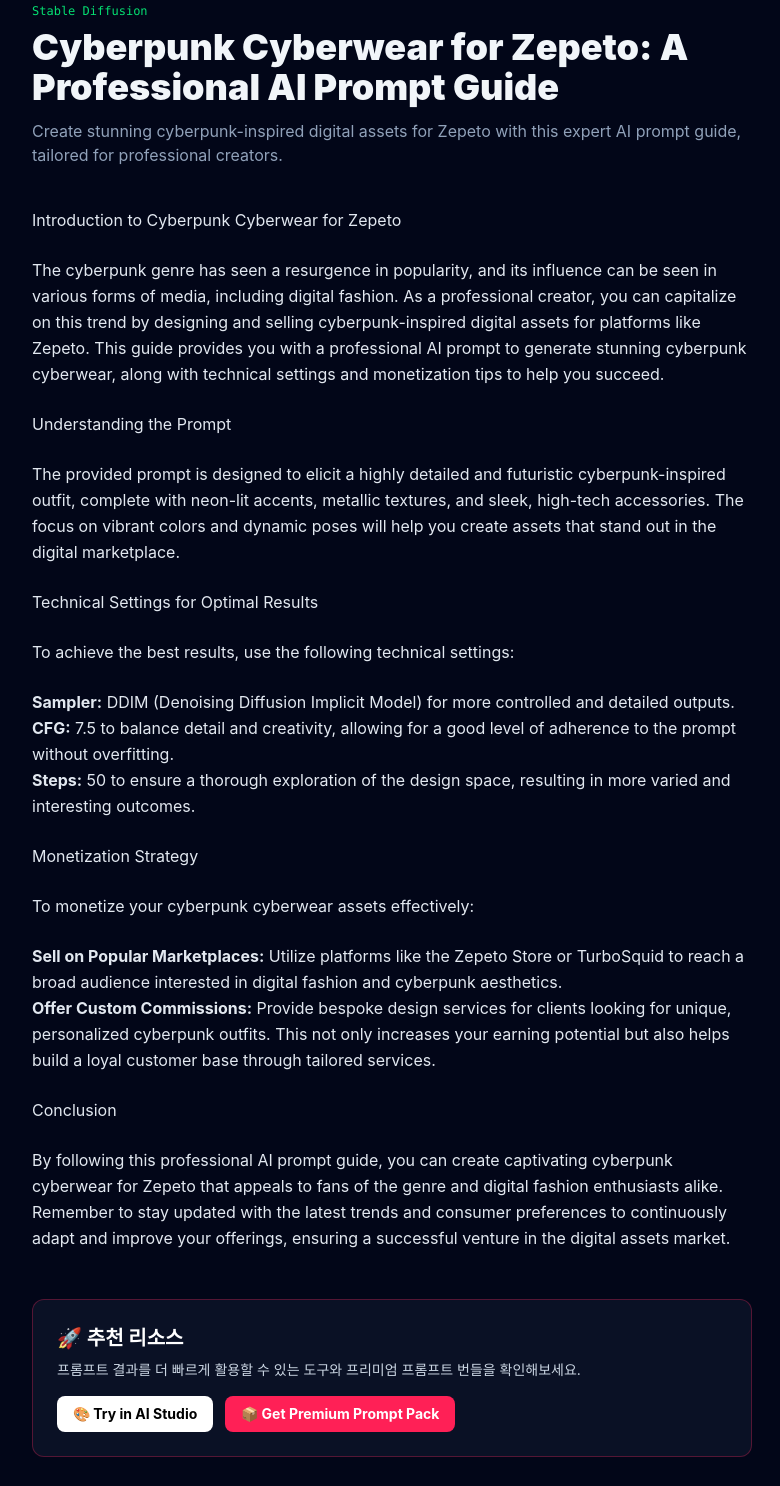
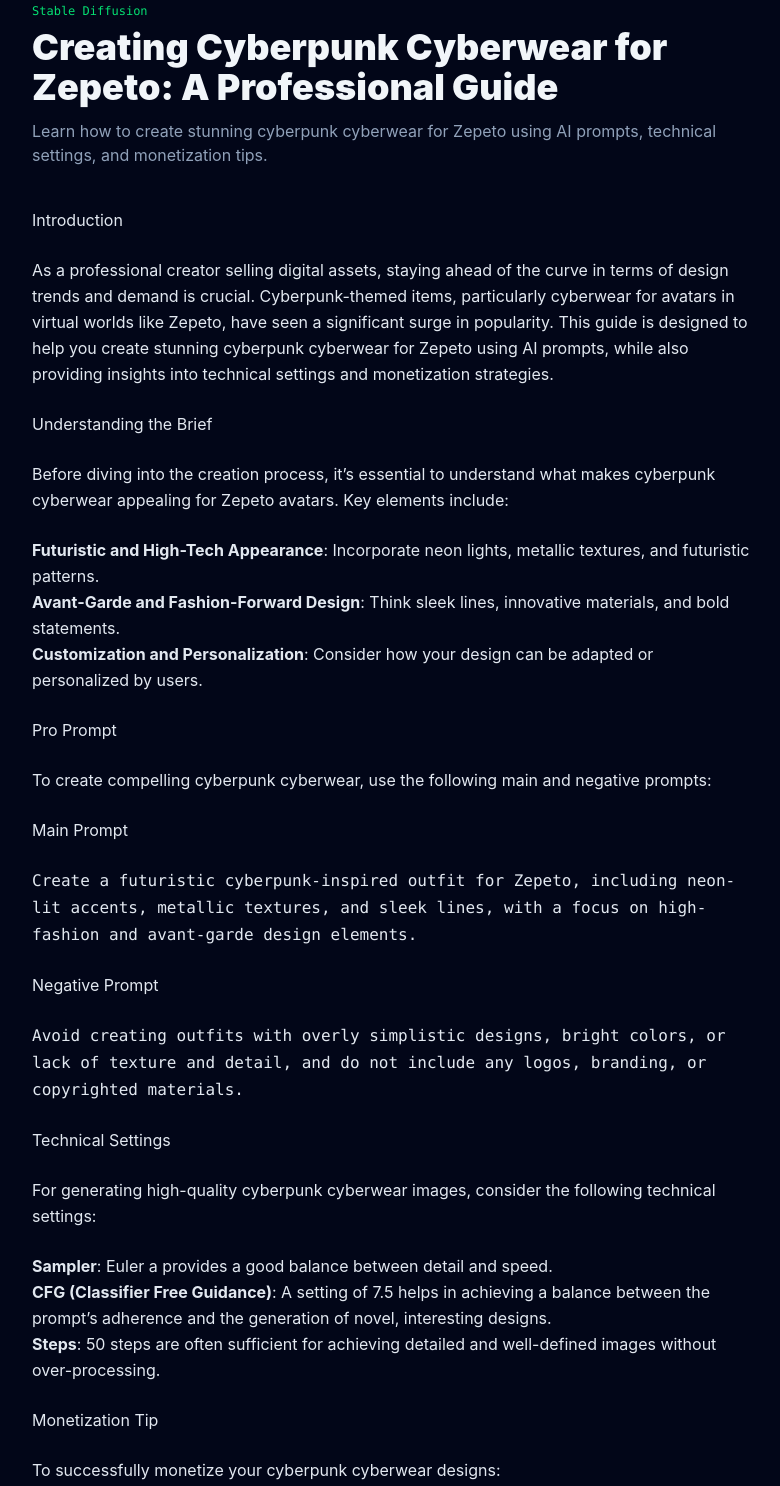
Before and after one commit to chenghun1234-dotcom/promptforge, an Astro site: page /prompts/cyberpunk-cyberwear-for-zepeto in a window 1280 px wide. Shown: the part 45-1531 px from the top of the page, without its empty margins (248-1028 px from the left). Built offline with nearby package versions, Linux system fonts and the light colour scheme; Astro itself is replaced by a stand-in of ours.

Commit message:
🚀 Auto-forged new prompts via Groq

```diff
--- a/src/content/prompts/cyberpunk-cyberwear-for-zepeto.md
+++ b/src/content/prompts/cyberpunk-cyberwear-for-zepeto.md
@@ -1,37 +1,51 @@
 ---
-title: "Cyberpunk Cyberwear for Zepeto: A Professional AI Prompt Guide"
-description: "Create stunning cyberpunk-inspired digital assets for Zepeto with this expert AI prompt guide, tailored for professional creators."
-date: "2026-07-08T22:52:17.600333+00:00"
+title: "Creating Cyberpunk Cyberwear for Zepeto: A Professional Guide"
+description: "Learn how to create stunning cyberpunk cyberwear for Zepeto using AI prompts, technical settings, and monetization tips."
+date: "2026-07-09T01:26:14.717421+00:00"
 tags:
   - Cyberpunk
   - Cyberwear
   - Zepeto
   - Digital Assets
-  - AI Prompt
+  - AI Prompts
 model: "Stable Diffusion"
-prompt: "Generate a highly detailed, futuristic cyberpunk-inspired outfit for Zepeto, including neon-lit accents, metallic textures, and sleek, high-tech accessories, with a focus on vibrant colors and dynamic poses."
-negativePrompt: "Avoid generating outfits with overly simplistic designs, muted colors, or lack of futuristic elements, and do not include any realistic or historical references that may detract from the cyberpunk aesthetic."
-sampler: "DDIM"
+prompt: "Create a futuristic cyberpunk-inspired outfit for Zepeto, including neon-lit accents, metallic textures, and sleek lines, with a focus on high-fashion and avant-garde design elements."
+negativePrompt: "Avoid creating outfits with overly simplistic designs, bright colors, or lack of texture and detail, and do not include any logos, branding, or copyrighted materials."
+sampler: "Euler a"
 cfg: 7.5
 steps: 50
-monetizationTip: "Sell your cyberpunk cyberwear assets on popular digital marketplaces like the Zepeto Store or TurboSquid, and consider offering custom commission services to clients looking for unique, personalized outfits, to maximize your earnings and build a loyal customer base."
+monetizationTip: "Sell your unique cyberpunk cyberwear designs as exclusive digital assets on platforms like Zepeto's marketplace, or offer custom commissions to clients looking for one-of-a-kind outfits, and consider partnering with popular Zepeto influencers to showcase your creations and reach a wider audience."
 ---
-## Introduction to Cyberpunk Cyberwear for Zepeto
-The cyberpunk genre has seen a resurgence in popularity, and its influence can be seen in various forms of media, including digital fashion. As a professional creator, you can capitalize on this trend by designing and selling cyberpunk-inspired digital assets for platforms like Zepeto. This guide provides you with a professional AI prompt to generate stunning cyberpunk cyberwear, along with technical settings and monetization tips to help you succeed.
+## Introduction
+As a professional creator selling digital assets, staying ahead of the curve in terms of design trends and demand is crucial. Cyberpunk-themed items, particularly cyberwear for avatars in virtual worlds like Zepeto, have seen a significant surge in popularity. This guide is designed to help you create stunning cyberpunk cyberwear for Zepeto using AI prompts, while also providing insights into technical settings and monetization strategies.
 
-## Understanding the Prompt
-The provided prompt is designed to elicit a highly detailed and futuristic cyberpunk-inspired outfit, complete with neon-lit accents, metallic textures, and sleek, high-tech accessories. The focus on vibrant colors and dynamic poses will help you create assets that stand out in the digital marketplace.
+## Understanding the Brief
+Before diving into the creation process, it's essential to understand what makes cyberpunk cyberwear appealing for Zepeto avatars. Key elements include:
+- **Futuristic and High-Tech Appearance**: Incorporate neon lights, metallic textures, and futuristic patterns.
+- **Avant-Garde and Fashion-Forward Design**: Think sleek lines, innovative materials, and bold statements.
+- **Customization and Personalization**: Consider how your design can be adapted or personalized by users.
 
-## Technical Settings for Optimal Results
-To achieve the best results, use the following technical settings:
-- **Sampler:** DDIM (Denoising Diffusion Implicit Model) for more controlled and detailed outputs.
-- **CFG:** 7.5 to balance detail and creativity, allowing for a good level of adherence to the prompt without overfitting.
-- **Steps:** 50 to ensure a thorough exploration of the design space, resulting in more varied and interesting outcomes.
+## Pro Prompt
+To create compelling cyberpunk cyberwear, use the following main and negative prompts:
 
-## Monetization Strategy
-To monetize your cyberpunk cyberwear assets effectively:
-- **Sell on Popular Marketplaces:** Utilize platforms like the Zepeto Store or TurboSquid to reach a broad audience interested in digital fashion and cyberpunk aesthetics.
-- **Offer Custom Commissions:** Provide bespoke design services for clients looking for unique, personalized cyberpunk outfits. This not only increases your earning potential but also helps build a loyal customer base through tailored services.
+### Main Prompt
+`Create a futuristic cyberpunk-inspired outfit for Zepeto, including neon-lit accents, metallic textures, and sleek lines, with a focus on high-fashion and avant-garde design elements.`
+
+### Negative Prompt
+`Avoid creating outfits with overly simplistic designs, bright colors, or lack of texture and detail, and do not include any logos, branding, or copyrighted materials.`
+
+## Technical Settings
+For generating high-quality cyberpunk cyberwear images, consider the following technical settings:
+
+- **Sampler**: Euler a provides a good balance between detail and speed.
+- **CFG (Classifier Free Guidance)**: A setting of 7.5 helps in achieving a balance between the prompt's adherence and the generation of novel, interesting designs.
+- **Steps**: 50 steps are often sufficient for achieving detailed and well-defined images without over-processing.
+
+## Monetization Tip
+To successfully monetize your cyberpunk cyberwear designs:
+- **Sell Exclusive Digital Assets**: Utilize Zepeto's marketplace or similar platforms to sell your unique designs.
+- **Offer Custom Commissions**: Cater to clients looking for bespoke outfits that reflect their personal style or brand.
+- **Influencer Partnerships**: Collaborate with popular Zepeto influencers to showcase your designs and expand your reach.
 
 ## Conclusion
-By following this professional AI prompt guide, you can create captivating cyberpunk cyberwear for Zepeto that appeals to fans of the genre and digital fashion enthusiasts alike. Remember to stay updated with the latest trends and consumer preferences to continuously adapt and improve your offerings, ensuring a successful venture in the digital assets market.
+Creating compelling cyberpunk cyberwear for Zepeto involves a deep understanding of current trends, meticulous attention to detail, and a strategic approach to monetization. By following this guide, professional creators can develop stunning digital assets that meet the demands of the Zepeto community and beyond. Remember, the key to success lies in innovation, quality, and the ability to adapt to evolving consumer preferences.
```
